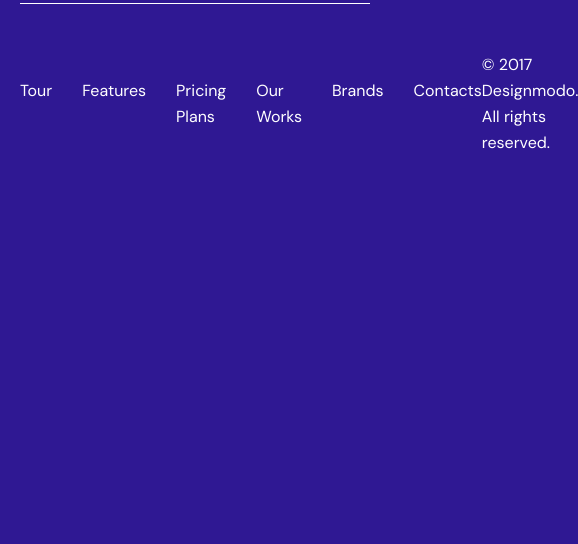
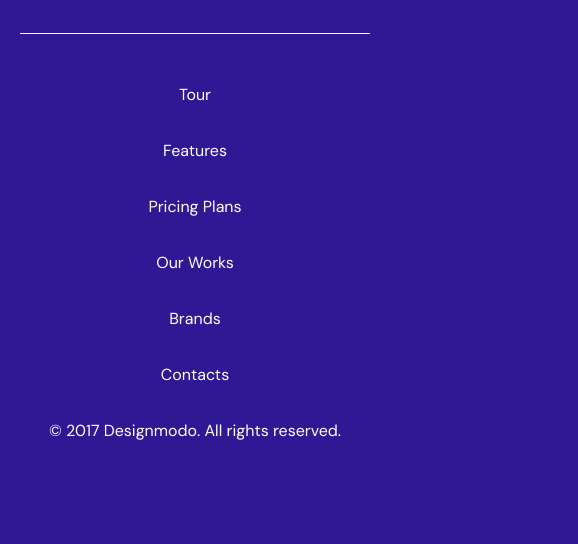
Before and after one commit to rckash/blue-site, a plain HTML site: page index.html in a window 390 px wide. Shown: the part 5443-5987 px from the top of the page, 578 px wide, since content can reach past the window. Before the commit the page ends 5699 px from the top, so only its background shows below. Drawn offline with Linux system fonts and the light colour scheme.

Commit message:
Add responsive design

```diff
--- a/css/blocks/footer.css
+++ b/css/blocks/footer.css
@@ -13,3 +13,10 @@
     border-top: 1px solid var(--c-white);
     margin-top: 40px;
 }
+
+@media screen and (max-width:1000px) {
+    .footer__quick-links-bottom {
+
+        width: 100%;
+    }
+}
--- a/css/globals/utilities.css
+++ b/css/globals/utilities.css
@@ -36,6 +36,12 @@
     align-items: center;
 }
 
+.row-spaced-between-responsive {
+    display: flex;
+    justify-content: space-between;
+    align-items: center;
+}
+
 .row-big-gap {
     display: flex;
     gap: 144px;
@@ -53,4 +59,10 @@
         gap: 144px;
         margin: 0 auto;
     }
+
+    .row-spaced-between-responsive {
+        flex-direction: column;
+        justify-content: space-between;
+        gap: 30px;
+    }
 }
--- a/index.html
+++ b/index.html
@@ -286,27 +286,27 @@
 
         <div class="container-big">
 
-            <div class="row-spaced-between">
+            <div class="row-spaced-between-responsive">
                 <h2>Startup 3</h2>
 
                 <div class="footer__quick-links-top">
                     <div class="row-small-gap">
                         <a href="/#" class="footer__quick-link is-small">Privacy Policy</a>
                         <a href="/#" class="footer__quick-link is-small">Terms</a>
-                        <a href="/#" class="footer__quick-link"><img src="images/fa-twitter.png" alt=""></a>
-                        <a href="/#" class="footer__quick-link"><img src="images/fa-facebook-square.png" alt=""></a>
-                        <a href="/#" class="footer__quick-link"><img src="images/fa-google-plus.png" alt=""></a>
+                        <a href="/#" class="footer__quick-link"><img src="../images/fa-twitter.png" alt=""></a>
+                        <a href="/#" class="footer__quick-link"><img src="../images/fa-facebook-square.png" alt=""></a>
+                        <a href="/#" class="footer__quick-link"><img src="../images/fa-google-plus.png" alt=""></a>
                     </div>
                 </div>
             </div>
 
 
             <div class="footer__quick-links-bottom">
-                <div class="row-spaced-between">
+                <div class="row-spaced-between-responsive">
 
 
                     <div class="row-spaced-between">
-                        <div class="row-small-gap">
+                        <div class="row-small-gap row-spaced-between-responsive">
                             <a href="/#" class="footer__quick-link is-small">Tour</a>
                             <a href="/#" class="footer__quick-link is-small">Features</a>
                             <a href="/#" class="footer__quick-link is-small">Pricing Plans</a>
```
Also changed, not shown: blocks/footer.html (+3 -3 lines).
